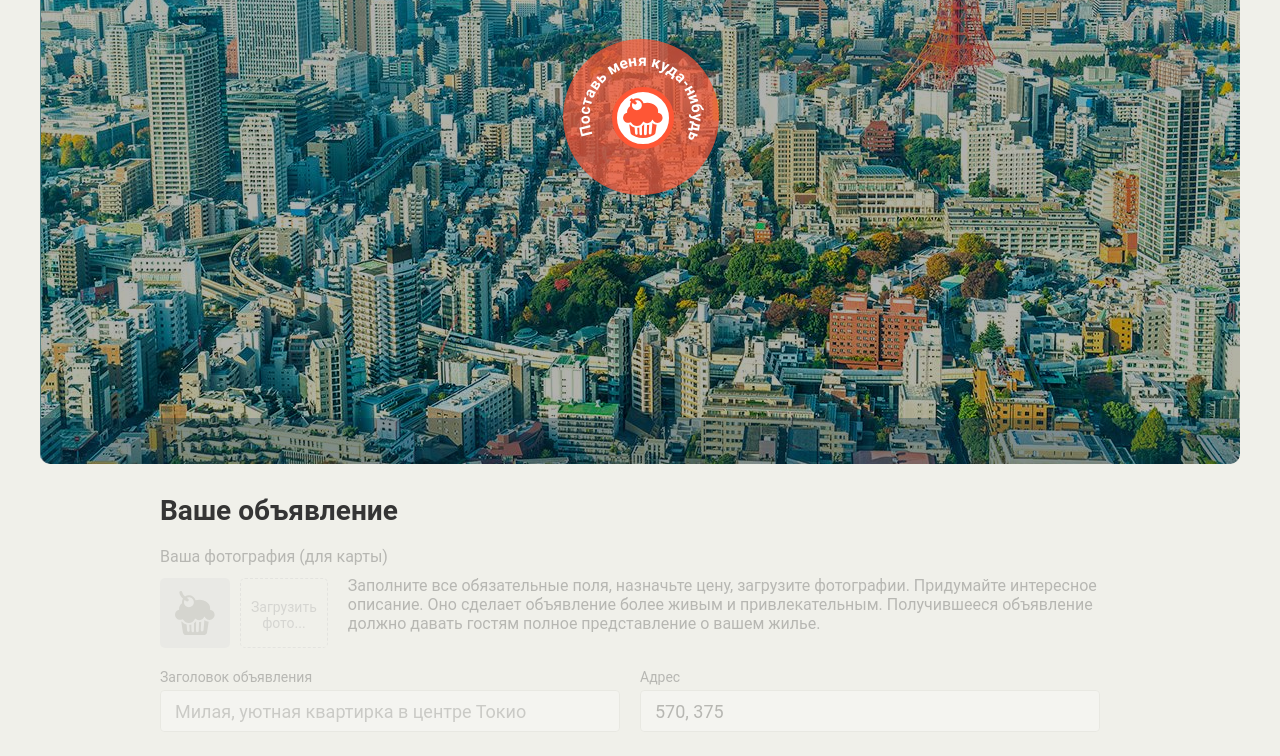
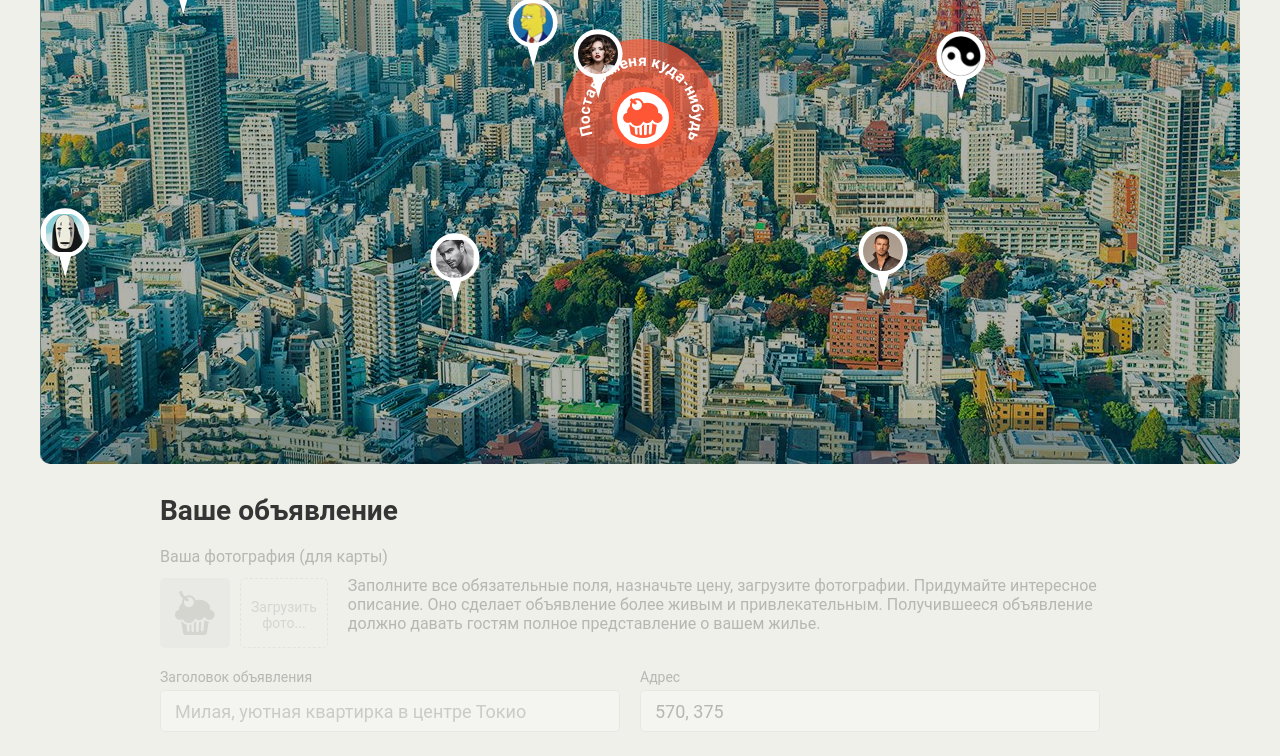
Before and after one commit to morgendorferd/878933-keksobooking-19, a website: page index.html in a window 1280 px wide. Shown: the part 286-1042 px from the top of the page. Drawn offline with Linux system fonts and the light colour scheme; files whose address does not match are found by name.

Commit message:
Раскомментировала код

```diff
--- a/index.html
+++ b/index.html
@@ -84,7 +84,7 @@
     <!-- Форма объявления -->
     <section class="notice">
       <h2 class="notice__title">Ваше объявление</h2>
-      <form class="ad-form ad-form--disabled" method="post" enctype="multipart/form-data" autocomplete="off">
+      <form class="ad-form ad-form--disabled" method="post" action="https://js.dump.academy/keksobooking" enctype="multipart/form-data" autocomplete="off">
         <fieldset class="ad-form-header">
           <legend class="ad-form-header__title">Ваша фотография (для карты)</legend>
           <div class="ad-form-header__upload">
@@ -100,11 +100,11 @@
         </fieldset>
         <fieldset class="ad-form__element ad-form__element--wide">
           <label class="ad-form__label" for="title">Заголовок объявления</label>
-          <input id="title" name="title" type="text" placeholder="Милая, уютная квартирка в центре Токио">
+          <input id="title" name="title" type="text" minlength="30" maxlength="100" placeholder="Милая, уютная квартирка в центре Токио">
         </fieldset>
         <fieldset class="ad-form__element ad-form__element--wide">
           <label class="ad-form__label" for="address">Адрес</label>
-          <input id="address" name="address" type="text">
+          <input id="address" name="address" type="text" readonly>
         </fieldset>
         <fieldset class="ad-form__element">
           <label class="ad-form__label" for="type">Тип жилья</label>
@@ -117,7 +117,7 @@
         </fieldset>
         <fieldset class="ad-form__element">
           <label class="ad-form__label" for="price">Цена за ночь, руб.</label>
-          <input id="price" name="price" type="number" placeholder="5000">
+          <input id="price" name="price" type="number" max="1000000" placeholder="5000" required>
         </fieldset>
         <fieldset class="ad-form__element ad-form__element--time">
           <label class="ad-form__label" for="timein">Время заезда и выезда</label>
--- a/js/main.js
+++ b/js/main.js
@@ -1,31 +1,31 @@
 'use strict';
 
-// var MAX_AMOUNT = 8;
-//
-// var MOCK_DATA = {
-//   author: {
-//     avatar: ['img/avatars/user01.png', 'img/avatars/user02.png', 'img/avatars/user03.png', 'img/avatars/user04.png', 'img/avatars/user05.png', 'img/avatars/user06.png', 'img/avatars/user07.png', 'img/avatars/user08.png']
-//   },
-//
-//   offer: {
-//     title: ['Предложение 1', 'Предложение 2', 'Предложение 3', 'Предложение 4', 'Предложение 5', 'Предложение 6', 'Предложение 7', 'Предложение 8'],
-//     address: '0, 130',
-//     price: [1000, 10000],
-//     type: ['palace', 'flat', 'house', 'bungalo'],
-//     rooms: [1, 5],
-//     guests: [1, 10],
-//     checkin: ['12.00', '13.00', '14.00'],
-//     checkout: ['12.00', '13.00', '14.00'],
-//     features: ['wifi', 'dishwasher', 'parking', 'washer', 'elevator', 'conditioner'],
-//     description: ['Описание 1', 'Описание 2', 'Описание 3', 'Описание 4', 'Описание 5', 'Описание 6', 'Описание 7', 'Описание 8'],
-//     photos: ['http://o0.github.io/assets/images/tokyo/hotel1.jpg', 'http://o0.github.io/assets/images/tokyo/hotel2.jpg', 'http://o0.github.io/assets/images/tokyo/hotel3.jpg']
-//   },
-//
-//   location: {
-//     x: [0, 1200],
-//     y: [130, 630]
-//   }
-// };
+var MAX_AMOUNT = 8;
+
+var MOCK_DATA = {
+  author: {
+    avatar: ['img/avatars/user01.png', 'img/avatars/user02.png', 'img/avatars/user03.png', 'img/avatars/user04.png', 'img/avatars/user05.png', 'img/avatars/user06.png', 'img/avatars/user07.png', 'img/avatars/user08.png']
+  },
+
+  offer: {
+    title: ['Предложение 1', 'Предложение 2', 'Предложение 3', 'Предложение 4', 'Предложение 5', 'Предложение 6', 'Предложение 7', 'Предложение 8'],
+    address: '0, 130',
+    price: [1000, 10000],
+    type: ['palace', 'flat', 'house', 'bungalo'],
+    rooms: [1, 5],
+    guests: [1, 10],
+    checkin: ['12.00', '13.00', '14.00'],
+    checkout: ['12.00', '13.00', '14.00'],
+    features: ['wifi', 'dishwasher', 'parking', 'washer', 'elevator', 'conditioner'],
+    description: ['Описание 1', 'Описание 2', 'Описание 3', 'Описание 4', 'Описание 5', 'Описание 6', 'Описание 7', 'Описание 8'],
+    photos: ['http://o0.github.io/assets/images/tokyo/hotel1.jpg', 'http://o0.github.io/assets/images/tokyo/hotel2.jpg', 'http://o0.github.io/assets/images/tokyo/hotel3.jpg']
+  },
+
+  location: {
+    x: [0, 1200],
+    y: [130, 630]
+  }
+};
 
 var MAP_PIN = {
   width: 65,
@@ -34,117 +34,123 @@ var MAP_PIN = {
 
 var map = document.querySelector('.map');
 
-// var mapPinsBlock = document.querySelector('.map__pins');
+var mapPinsBlock = document.querySelector('.map__pins');
 
-// var mapPinTemplate = document.querySelector('#pin')
-//    .content
-//    .querySelector('.map__pin');
+var mapPinTemplate = document.querySelector('#pin')
+   .content
+   .querySelector('.map__pin');
 
 var mapPinMain = document.querySelector('.map__pin--main');
-
-var formElements = document.querySelectorAll('.ad-form input, .ad-form select');
-
-var inputAddress = document.querySelector('#address');
 
 var mapPinMainX = Math.floor(parseInt(mapPinMain.style.left, 10) + MAP_PIN.width / 2);
 
 var mapPinMainY = Math.floor(parseInt(mapPinMain.style.top, 10) + MAP_PIN.height);
 
+var formElements = document.querySelectorAll('.ad-form input, .ad-form select');
+
+var addressInput = document.querySelector('#address');
+
+var titleInput = document.querySelector('#title');
+
+var roomNumberSelect = document.querySelector('#room_number');
+
+var capacitySelect = document.querySelector('#capacity');
+
 // получить случайное число, включающее min и max
-// var getRandomIntInclusive = function (min, max) {
-//   min = Math.ceil(min);
-//   max = Math.floor(max);
-//
-//   return Math.floor(Math.random() * (max - min + 1) + min);
-// };
-//
-// // получить массив случайной длины
-// var getRandomArrayLength = function (array) {
-//   return array.slice(0, getRandomIntInclusive(1, array.length - 1));
-// };
-//
-// // получить случайный элемент массива
-// var getRandomElement = function (array) {
-//   return array[getRandomIntInclusive(0, array.length - 1)];
-// };
-//
-// var getRandomUniqueElement = function (array) {
-//   return array.splice(getRandomIntInclusive(0, array.length - 1), 1);
-// };
+var getRandomIntInclusive = function (min, max) {
+  min = Math.ceil(min);
+  max = Math.floor(max);
+
+  return Math.floor(Math.random() * (max - min + 1) + min);
+};
+
+// получить массив случайной длины
+var getRandomArrayLength = function (array) {
+  return array.slice(0, getRandomIntInclusive(1, array.length - 1));
+};
+
+// получить случайный элемент массива
+var getRandomElement = function (array) {
+  return array[getRandomIntInclusive(0, array.length - 1)];
+};
+
+var getRandomUniqueElement = function (array) {
+  return array.splice(getRandomIntInclusive(0, array.length - 1), 1);
+};
 
 
 // генерирует объект
-// var getItem = function () {
-//
-//   var x = getRandomIntInclusive(MOCK_DATA.location.x[0], MOCK_DATA.location.x[1]);
-//   var y = getRandomIntInclusive(MOCK_DATA.location.y[0], MOCK_DATA.location.y[1]);
-//
-//   var item = {
-//     author: {
-//       avatar: getRandomUniqueElement(MOCK_DATA.author.avatar).join()
-//     },
-//
-//     offer: {
-//       title: getRandomUniqueElement(MOCK_DATA.offer.title).join(),
-//       address: x + ',' + y,
-//       price: getRandomIntInclusive(MOCK_DATA.offer.price[0], MOCK_DATA.offer.price[1]),
-//       type: getRandomElement(MOCK_DATA.offer.type),
-//       rooms: getRandomIntInclusive(MOCK_DATA.offer.rooms[0], MOCK_DATA.offer.rooms[1]),
-//       guests: getRandomIntInclusive(MOCK_DATA.offer.guests[0], MOCK_DATA.offer.guests[1]),
-//       checkin: getRandomElement(MOCK_DATA.offer.checkin),
-//       checkout: getRandomElement(MOCK_DATA.offer.checkout),
-//       features: getRandomArrayLength(MOCK_DATA.offer.features),
-//       description: getRandomElement(MOCK_DATA.offer.description),
-//       photos: getRandomArrayLength(MOCK_DATA.offer.photos)
-//     },
-//
-//     location: {
-//       x: x,
-//       y: y
-//     }
-//   };
-//
-//   return item;
-// };
+var getItem = function () {
+
+  var x = getRandomIntInclusive(MOCK_DATA.location.x[0], MOCK_DATA.location.x[1]);
+  var y = getRandomIntInclusive(MOCK_DATA.location.y[0], MOCK_DATA.location.y[1]);
+
+  var item = {
+    author: {
+      avatar: getRandomUniqueElement(MOCK_DATA.author.avatar).join()
+    },
+
+    offer: {
+      title: getRandomUniqueElement(MOCK_DATA.offer.title).join(),
+      address: x + ',' + y,
+      price: getRandomIntInclusive(MOCK_DATA.offer.price[0], MOCK_DATA.offer.price[1]),
+      type: getRandomElement(MOCK_DATA.offer.type),
+      rooms: getRandomIntInclusive(MOCK_DATA.offer.rooms[0], MOCK_DATA.offer.rooms[1]),
+      guests: getRandomIntInclusive(MOCK_DATA.offer.guests[0], MOCK_DATA.offer.guests[1]),
+      checkin: getRandomElement(MOCK_DATA.offer.checkin),
+      checkout: getRandomElement(MOCK_DATA.offer.checkout),
+      features: getRandomArrayLength(MOCK_DATA.offer.features),
+      description: getRandomElement(MOCK_DATA.offer.description),
+      photos: getRandomArrayLength(MOCK_DATA.offer.photos)
+    },
+
+    location: {
+      x: x,
+      y: y
+    }
+  };
+
+  return item;
+};
 
 // генериует массив объектов
-// var getAdverts = function () {
-//   var array = [];
-//
-//   for (var i = 0; i < MAX_AMOUNT; i++) {
-//     array.push(getItem());
-//   }
-//
-//   return array;
-// };
+var getAdverts = function () {
+  var array = [];
 
-// var adverts = getAdverts();
-//
-// var clonePins = function (item) {
-//   var mapPinElement = mapPinTemplate.cloneNode(true);
-//   mapPinElement.querySelector('img').src = item.author.avatar;
-//   mapPinElement.querySelector('img').alt = item.offer.title;
-//   mapPinElement.style.left = (item.location.x - 25) + 'px';
-//   mapPinElement.style.top = (item.location.y - 70) + 'px';
-//
-//   return mapPinElement;
-// };
+  for (var i = 0; i < MAX_AMOUNT; i++) {
+    array.push(getItem());
+  }
 
-// var renderPins = function () {
-//   var fragment = document.createDocumentFragment();
-//   for (var i = 0; i < MAX_AMOUNT; i++) {
-//     fragment.appendChild(clonePins(adverts[i]));
-//   }
-//   mapPinsBlock.appendChild(fragment);
-// };
-//
-// renderPins();
+  return array;
+};
+
+var adverts = getAdverts();
+
+var clonePins = function (item) {
+  var mapPinElement = mapPinTemplate.cloneNode(true);
+  mapPinElement.querySelector('img').src = item.author.avatar;
+  mapPinElement.querySelector('img').alt = item.offer.title;
+  mapPinElement.style.left = (item.location.x - 25) + 'px';
+  mapPinElement.style.top = (item.location.y - 70) + 'px';
+
+  return mapPinElement;
+};
+
+var renderPins = function () {
+  var fragment = document.createDocumentFragment();
+  for (var i = 0; i < MAX_AMOUNT; i++) {
+    fragment.appendChild(clonePins(adverts[i]));
+  }
+  mapPinsBlock.appendChild(fragment);
+};
+
+renderPins();
 
 for (var i = 0; i < formElements.length - 1; i++) {
   formElements[i].setAttribute('disabled', 'disabled');
 }
 
-inputAddress.setAttribute('value', parseInt(mapPinMain.style.left, 10) + ', ' + parseInt(mapPinMain.style.top, 10));
+addressInput.setAttribute('value', parseInt(mapPinMain.style.left, 10) + ', ' + parseInt(mapPinMain.style.top, 10));
 
 var mapPinMainClickHandler = function () {
   for (i = 0; i < formElements.length - 1; i++) {
@@ -152,7 +158,7 @@ var mapPinMainClickHandler = function () {
   }
   map.classList.remove('map--faded');
 
-  inputAddress.setAttribute('value', mapPinMainX + ', ' + mapPinMainY);
+  addressInput.setAttribute('value', mapPinMainX + ', ' + mapPinMainY);
 };
 
 mapPinMain.addEventListener('mousedown', function (evt) {
```
